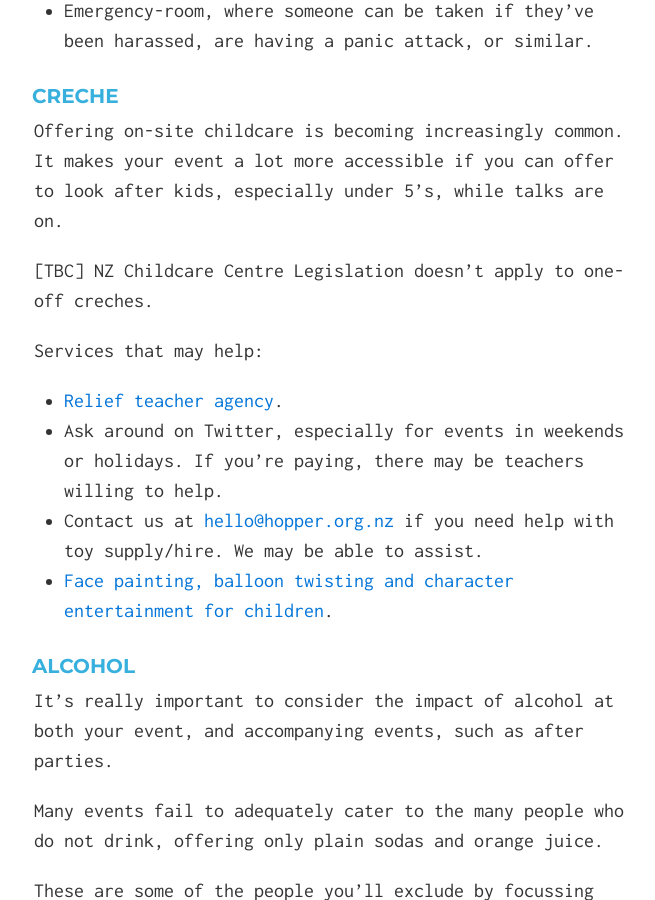
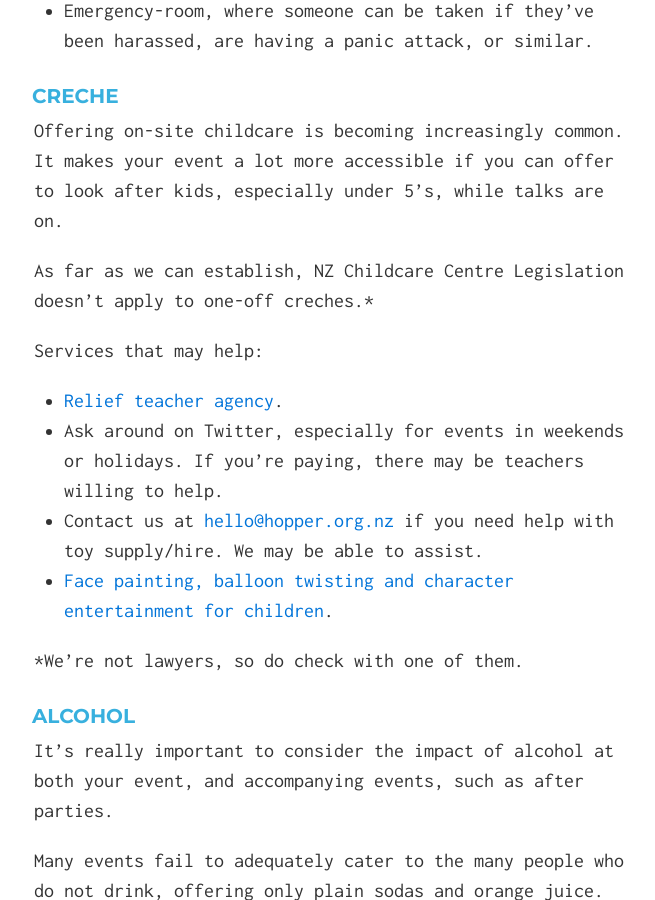
Before and after one commit to hopperfund/events, a Jekyll site: the page built from index.md, in a window 1280 px wide and 900 px high, scrolled down 16044 px. Shown: the whole window, without its empty margins (306-961 px from the left). Built offline with Jekyll 4.4.1, drawn with Linux system fonts in a browser that asks for light colours.

Commit message:
lawyerly childcare statement.

```diff
--- a/index.md
+++ b/index.md
@@ -278,7 +278,7 @@ Does the venue have room to support extra facilities like:
 
 Offering on-site childcare is becoming increasingly common. It makes your event a lot more accessible if you can offer to look after kids, especially under 5's, while talks are on.
 
-[TBC] NZ Childcare Centre Legislation doesn't apply to one-off creches.
+As far as we can establish, NZ Childcare Centre Legislation doesn't apply to one-off creches.\*
 
 Services that may help:
 
@@ -287,6 +287,7 @@ Services that may help:
 - Contact us at <hello@hopper.org.nz> if you need help with toy supply/hire. We may be able to assist.
 - [Face painting, balloon twisting and character entertainment for children](http://www.fabfaces.co.nz).
 
+\*We're not lawyers, so do check with one of them.
 
 ###Alcohol
 
```
